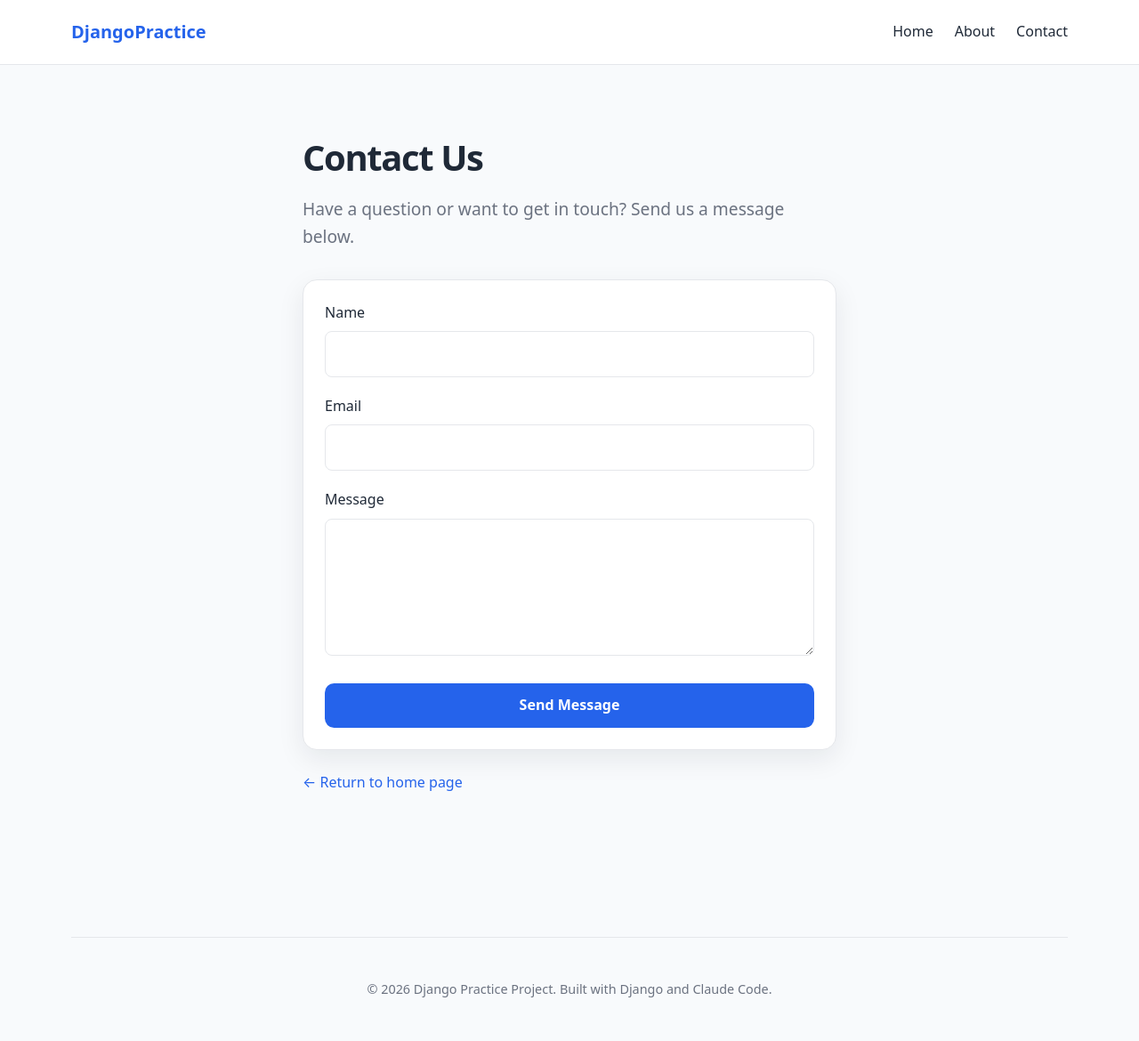
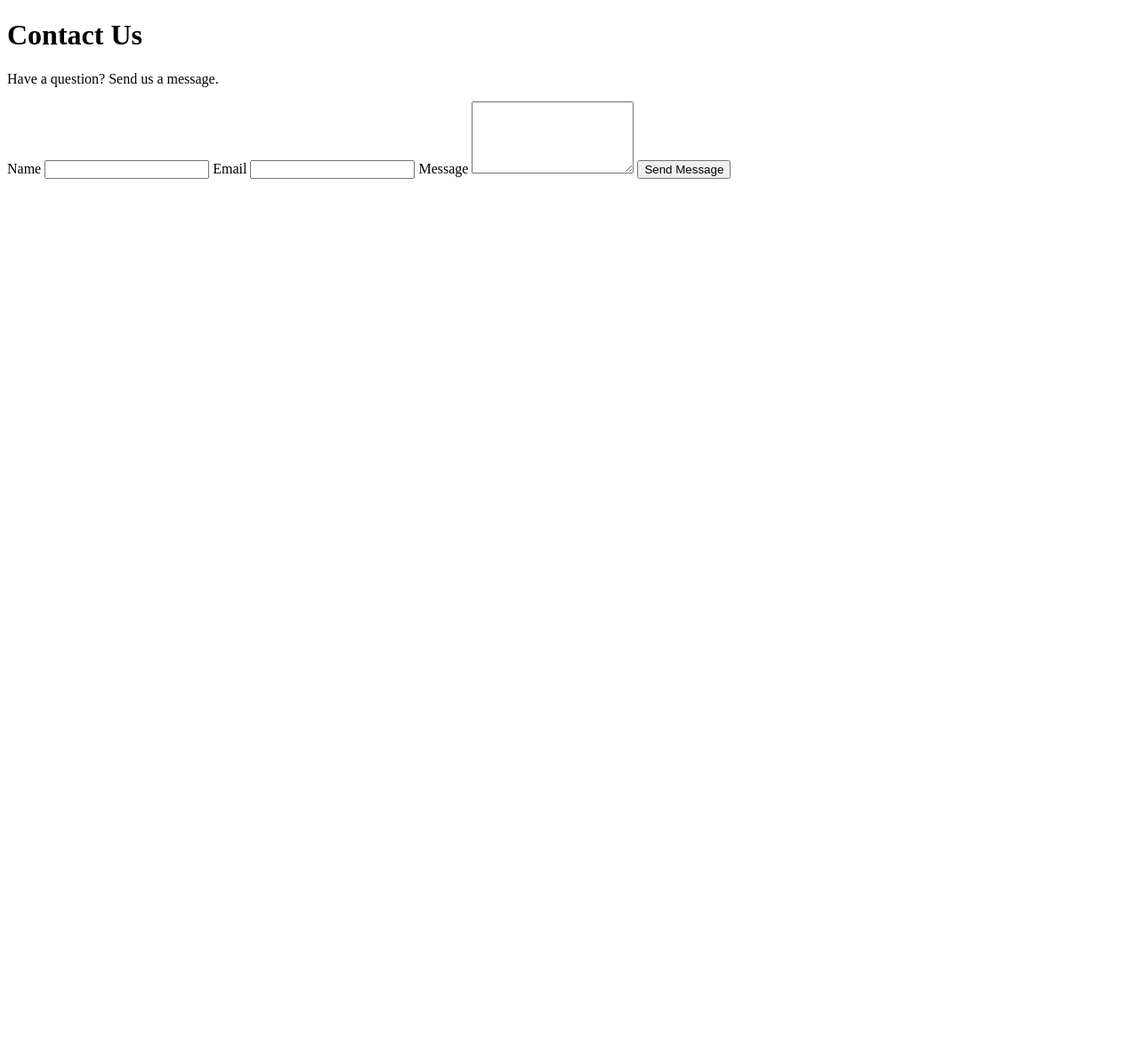
Before and after one commit to Starktechfounder/learing_django_30days, a Django app: page /contact/ in a window 1280 px wide. Shown: the whole page at 89% size. After the commit the page ends 201 px from the top, so only its background shows below. Run offline with Django 5.2, Linux system fonts and the light colour scheme.

Commit message:
Revert "Enhance HTML templates with navigation, layout components, and static asset integration"
This reverts commit f28a0fd049ef269194fb183875b533b6a0fc8517.

```diff
--- a/templates/base.html
+++ b/templates/base.html
@@ -3,47 +3,19 @@
 <head>
     <meta charset="UTF-8">
     <meta name="viewport" content="width=device-width, initial-scale=1.0">
-    {% load static %}
-    <link rel="stylesheet" href="{% static 'styles/index.css' %}">
-    {% block css %}
+    {%block css%}
     {% endblock %}
     <title>
         {% block title %}My Django Site{% endblock %}
     </title>
 </head>
 <body>
-    <header class="site-header">
-        <div class="container navbar">
-            <a href="{% url 'home' %}" style="font-weight: 700; font-size: 1.25rem;">DjangoPractice</a>
-            <ul class="nav-links">
-                <li><a href="{% url 'home' %}">Home</a></li>
-                <li><a href="{% url 'about' %}">About</a></li>
-                <li><a href="{% url 'contact' %}">Contact</a></li>
-            </ul>
-        </div>
-    </header>
+    {% block content %}
+    <center>
+        <h1>{% block heading %}My Django Site{% endblock %}</h1>
+    </center>
+    {% endblock %}
+    {%{% block scripts %}{% endblock %}%}
 
-    <main class="container">
-        {% if messages %}
-            <div style="margin-top: 1.5rem;">
-                {% for message in messages %}
-                    <div style="padding: 1rem; border-radius: 0.5rem; margin-bottom: 1rem; background: {% if message.tags == 'success' %}#d1fae5; color: #065f46{% else %}#fee2e2; color: #991b1b{% endif %};">
-                        {{ message }}
-                    </div>
-                {% endfor %}
-            </div>
-        {% endif %}
-
-        {% block content %}
-        {% endblock %}
-    </main>
-
-    <footer class="container site-footer" style="text-align: center; margin-top: 4rem;">
-        <p>&copy; 2026 Django Practice Project. Built with Django and Claude Code.</p>
-    </footer>
-
-    {% load static %}
-    <script src="{% static 'scripts/greetings.js' %}"></script>
-    {% block scripts %}{% endblock %}
 </body>
 </html>
--- a/templates/contact.html
+++ b/templates/contact.html
@@ -1,32 +1,28 @@
-{% extends "base.html" %}
-{% load static %}
-{% block title %}Contact Us - Django Practice{% endblock %}
-{% block content %}
-<div class="section" style="max-width: 600px; margin: 0 auto;">
-    <h2>Contact Us</h2>
-    <p class="section-intro">Have a question or want to get in touch? Send us a message below.</p>
+<!DOCTYPE html>
+<html lang="en">
+<head>
+	<meta charset="UTF-8">
+	<meta name="viewport" content="width=device-width, initial-scale=1.0">
+	<title>Contact Us</title>
+</head>
+<body>
+	<main>
+		<h1>Contact Us</h1>
+		<p>Have a question? Send us a message.</p>
 
-    <div class="card" style="margin-top: 2rem;">
-        <form method="post">
-            {% csrf_token %}
-            <div style="margin-bottom: 1.25rem;">
-                <label for="name" style="display: block; font-weight: 500; margin-bottom: 0.5rem;">Name</label>
-                <input type="text" id="name" name="name" required style="width: 100%; padding: 0.75rem; border: 1px solid var(--color-border); border-radius: 0.5rem;">
-            </div>
+		<form action="" method="post">
+			{% csrf_token %}
+			<label for="name">Name</label>
+			<input type="text" id="name" name="name" required>
 
-            <div style="margin-bottom: 1.25rem;">
-                <label for="email" style="display: block; font-weight: 500; margin-bottom: 0.5rem;">Email</label>
-                <input type="email" id="email" name="email" required style="width: 100%; padding: 0.75rem; border: 1px solid var(--color-border); border-radius: 0.5rem;">
-            </div>
+			<label for="email">Email</label>
+			<input type="email" id="email" name="email" required>
 
-            <div style="margin-bottom: 1.5rem;">
-                <label for="message" style="display: block; font-weight: 500; margin-bottom: 0.5rem;">Message</label>
-                <textarea id="message" name="message" rows="5" required style="width: 100%; padding: 0.75rem; border: 1px solid var(--color-border); border-radius: 0.5rem;"></textarea>
-            </div>
+			<label for="message">Message</label>
+			<textarea id="message" name="message" rows="5" required></textarea>
 
-            <button type="submit" class="button" style="width: 100%;">Send Message</button>
-        </form>
-    </div>
-    <p style="margin-top: 1.5rem;"><a href="{% url 'home' %}">&larr; Return to home page</a></p>
-</div>
-{% endblock %}
+			<button type="submit">Send Message</button>
+		</form>
+	</main>
+</body>
+</html>
```
Also changed, not shown: templates/about.html (+31 -24 lines), templates/home.html (+3 -12 lines).
